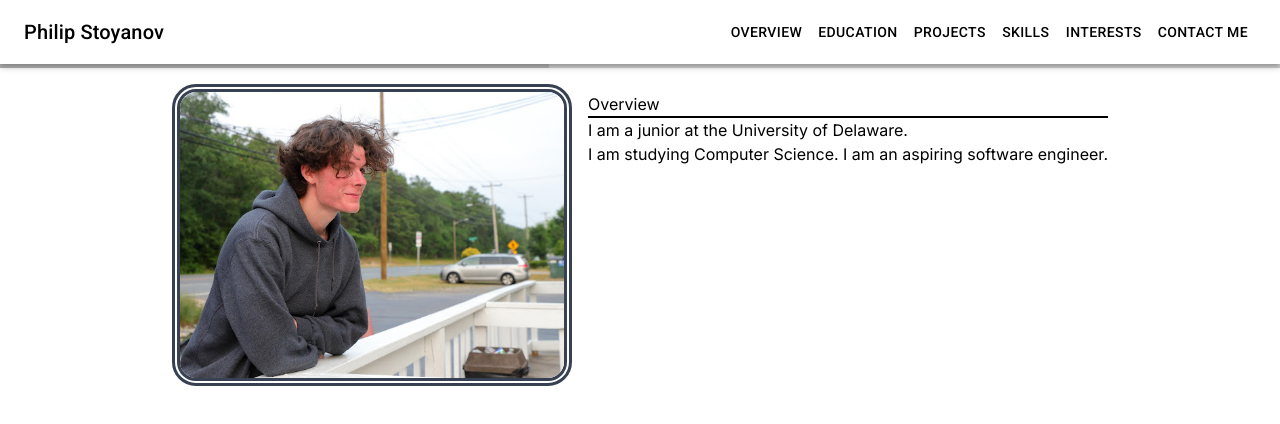
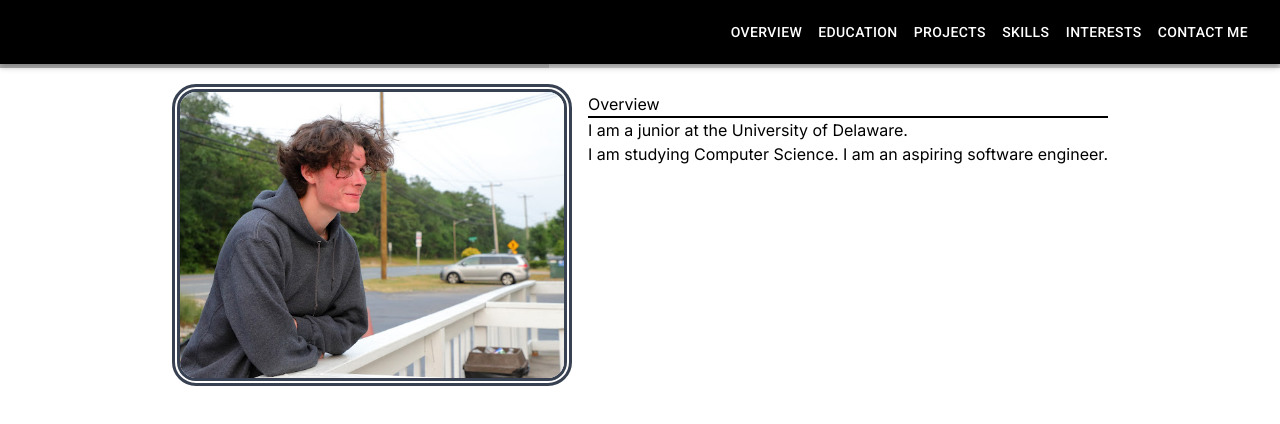
Before and after one commit to pkstoy13/SWE-Portfolio, a Next.js app: page / in a window 1280 px wide. Shown: the top 424 px of the page. Built offline with nearby package versions, Linux system fonts and the light colour scheme.

Commit message:
still tinkering with mui

```diff
--- a/src/app/nav/page.tsx
+++ b/src/app/nav/page.tsx
@@ -8,15 +8,8 @@ import Button from "@mui/material/Button";
 export default function ButtonAppBar() {
   return (
     <Box sx={{ flexGrow: 1 }}>
-      <AppBar
-        position="static"
-        className="text-white bg-gray-700 "
-        color="inherit"
-      >
-        <Toolbar>
-          <Typography variant="h6" component="div" sx={{ flexGrow: 1 }}>
-            Philip Stoyanov
-          </Typography>
+      <AppBar position="static" sx={{ bgcolor: "black" }}>
+        <Toolbar component="div" sx={{ justifyContent: "end" }}>
           <Button color="inherit">Overview</Button>
           <Button color="inherit">Education</Button>
           <Button color="inherit">Projects</Button>
```
